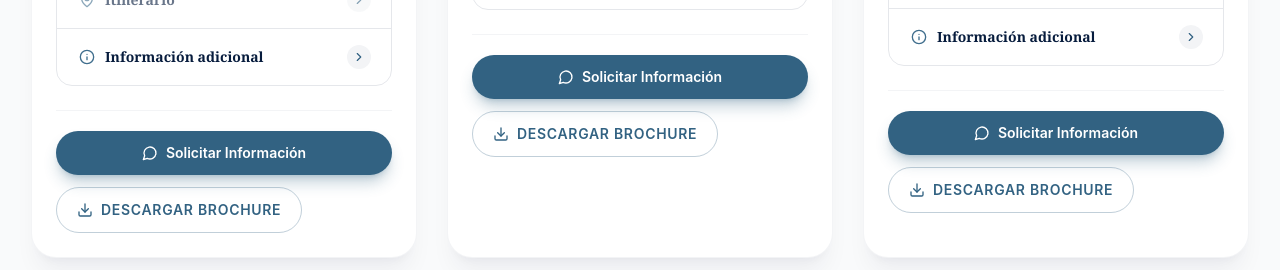
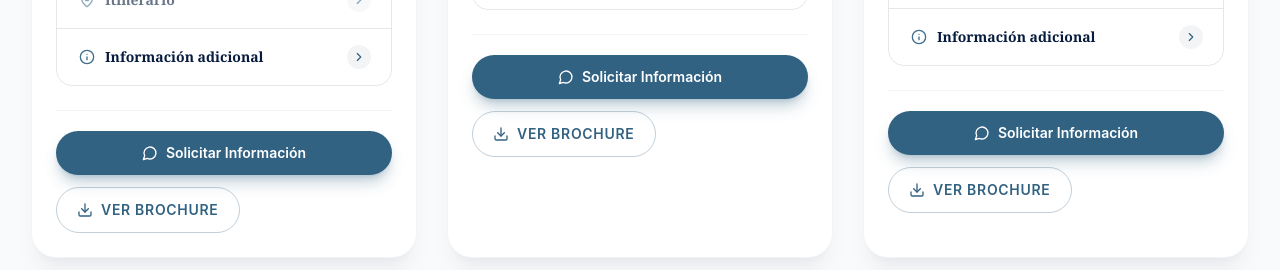
Before and after one commit to luchocr28/Viajando_con_Gonzalo, a React (Vite) app: page / in a window 1280 px wide. Shown: the part 4800-5070 px from the top of the page. Built offline with nearby package versions, Linux system fonts and the light colour scheme.

Commit message:
'tours.brochure': 'Descargar Brochure',

```diff
--- a/src/i18n/translations.ts
+++ b/src/i18n/translations.ts
@@ -185,7 +185,7 @@ const es: Record<TranslationKey, string> = {
   'tours.optionalActivities': 'Actividades opcionales',
   'tours.guaranteedDepartures': 'Salidas garantizadas',
   'tours.additionalInfo': 'Información adicional',
-  'tours.brochure': 'Descargar Brochure',
+  'tours.brochure': 'Ver Brochure',
   'tours.reserveNow': 'Reservar Ahora',
   'tours.requestInfo': 'Solicitar Información',
   'gallery.eyebrow': 'Galería',
@@ -309,7 +309,7 @@ const en: Record<TranslationKey, string> = {
   'tours.optionalActivities': 'Optional activities',
   'tours.guaranteedDepartures': 'Guaranteed departures',
   'tours.additionalInfo': 'Additional information',
-  'tours.brochure': 'Download Brochure',
+  'tours.brochure': 'See Brochure',
   'tours.reserveNow': 'Reserve Now',
   'tours.requestInfo': 'Request Information',
   'gallery.eyebrow': 'Gallery',
```
